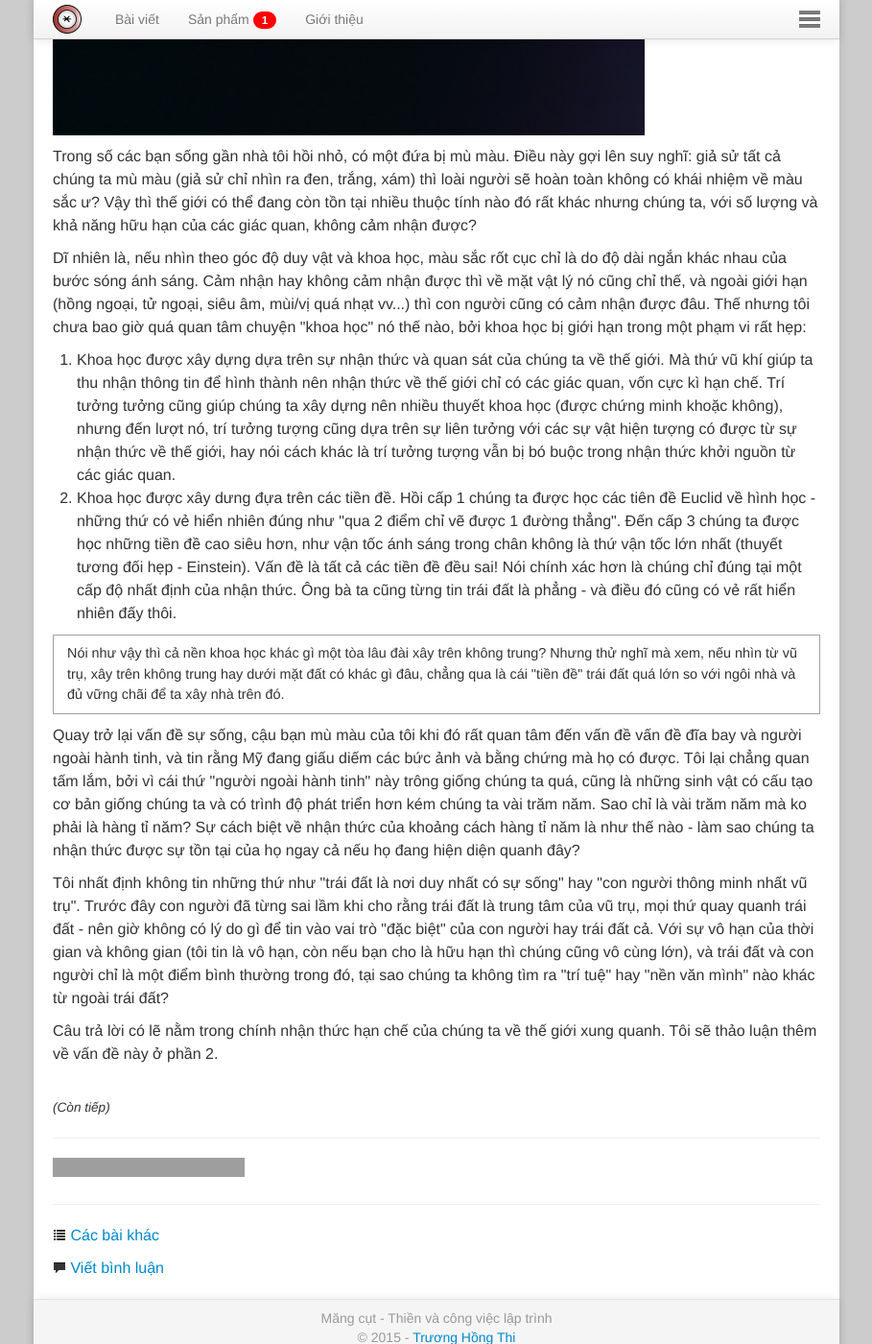
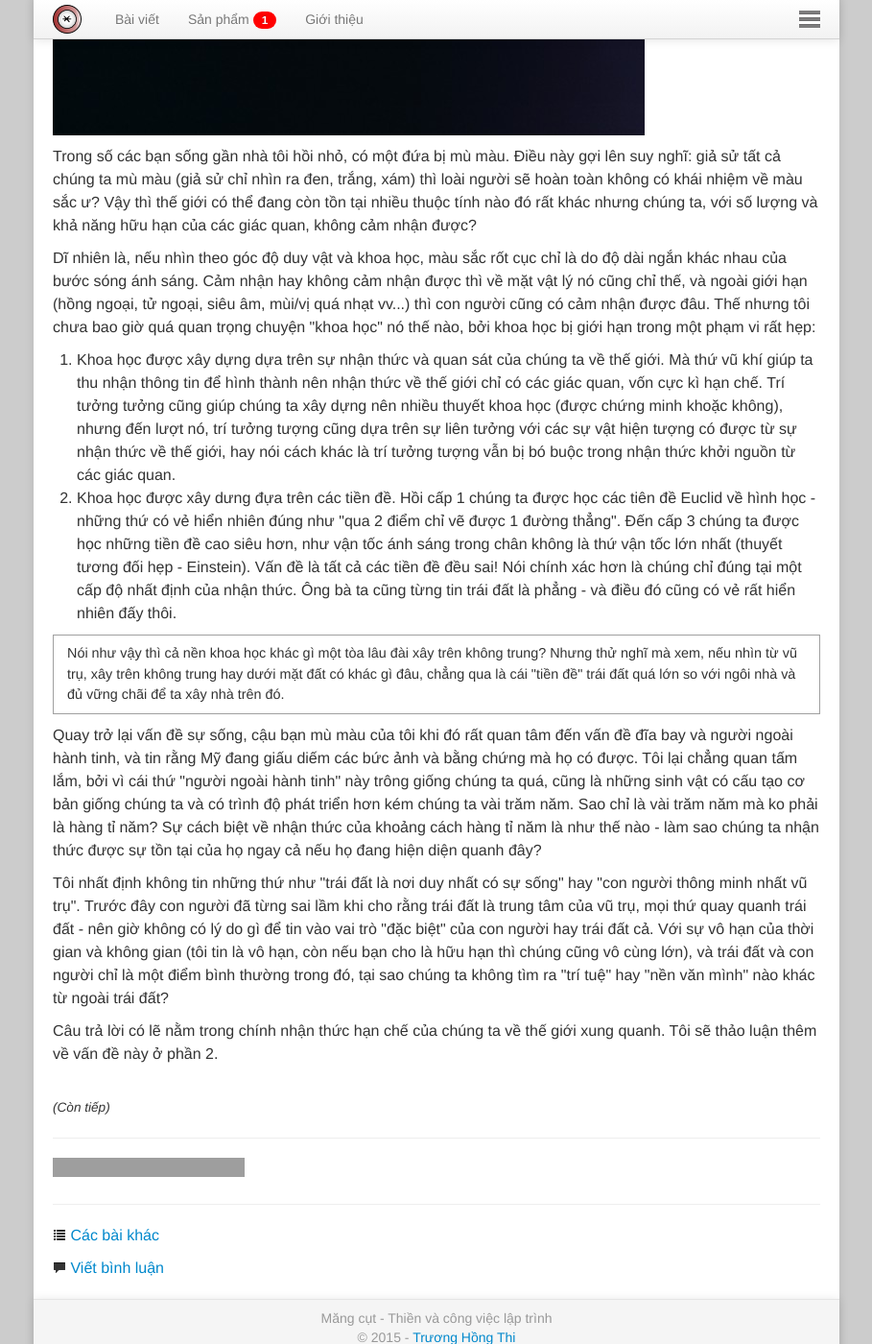
Before and after one commit to mangcut/mangcut.github.io, a Jekyll site: the page built from blog/_posts/2015-03-06-the-gioi-nhu-toi-hinh-dung-1.html, in a window 1280 px wide and 1400 px high, scrolled down 544 px. Shown: the whole window at 96% size, without its empty margins (185-1094 px from the left). Built offline with Jekyll 4.4.1, drawn with Linux system fonts in a browser that asks for light colours; nearby versions of some CDN libraries; comment, search, counter and statistics services are not loaded; grey boxes are pictures that could not be loaded.

Commit message:
fix typos

```diff
--- a/blog/_posts/2015-03-06-the-gioi-nhu-toi-hinh-dung-1.html
+++ b/blog/_posts/2015-03-06-the-gioi-nhu-toi-hinh-dung-1.html
@@ -19,7 +19,7 @@ excerpt: Hồi bé, có một dạo tôi rất sợ ngủ, bởi một liên tư
 
 <p>Trong số các bạn sống gần nhà tôi hồi nhỏ, có một đứa bị mù màu. Điều này gợi lên suy nghĩ: giả sử tất cả chúng ta mù màu (giả sử chỉ nhìn ra đen, trắng, xám) thì loài người sẽ hoàn toàn không có khái nhiệm về màu sắc ư? Vậy thì thế giới có thể đang còn tồn tại nhiều thuộc tính nào đó rất khác nhưng chúng ta, với số lượng và khả năng hữu hạn của các giác quan, không cảm nhận được?</p>
 
-<p>Dĩ nhiên là, nếu nhìn theo góc độ duy vật và khoa học, màu sắc rốt cục chỉ là do độ dài ngắn khác nhau của bước sóng ánh sáng. Cảm nhận hay không cảm nhận được thì về mặt vật lý nó cũng chỉ thế, và ngoài giới hạn (hồng ngoại, tử ngoại, siêu âm, mùi/vị quá nhạt vv...) thì con người cũng có cảm nhận được đâu. Thế nhưng tôi chưa bao giờ quá quan tâm chuyện "khoa học" nó thế nào, bởi khoa học bị giới hạn trong một phạm vi rất hẹp:</p>
+<p>Dĩ nhiên là, nếu nhìn theo góc độ duy vật và khoa học, màu sắc rốt cục chỉ là do độ dài ngắn khác nhau của bước sóng ánh sáng. Cảm nhận hay không cảm nhận được thì về mặt vật lý nó cũng chỉ thế, và ngoài giới hạn (hồng ngoại, tử ngoại, siêu âm, mùi/vị quá nhạt vv...) thì con người cũng có cảm nhận được đâu. Thế nhưng tôi chưa bao giờ quá quan trọng chuyện "khoa học" nó thế nào, bởi khoa học bị giới hạn trong một phạm vi rất hẹp:</p>
 
 <ol>
 <li>Khoa học được xây dựng dựa trên sự nhận thức và quan sát của chúng ta về thế giới. Mà thứ vũ khí giúp ta thu nhận thông tin để hình thành nên nhận thức về thế giới chỉ có các giác quan, vốn cực kì hạn chế. Trí tưởng tưởng cũng giúp chúng ta xây dựng nên nhiều thuyết khoa học (được chứng minh khoặc không), nhưng đến lượt nó, trí tưởng tượng cũng dựa trên sự liên tưởng với các sự vật hiện tượng có được từ sự nhận thức về thế giới, hay nói cách khác là trí tưởng tượng vẫn bị bó buộc trong nhận thức khởi nguồn từ các giác quan.</li>
@@ -27,7 +27,7 @@ excerpt: Hồi bé, có một dạo tôi rất sợ ngủ, bởi một liên tư
 </ol>
 <p class="note-bordered">Nói như vậy thì cả nền khoa học khác gì một tòa lâu đài xây trên không trung? Nhưng thử nghĩ mà xem, nếu nhìn từ vũ trụ, xây trên không trung hay dưới mặt đất có khác gì đâu, chẳng qua là cái "tiền đề" trái đất quá lớn so với ngôi nhà và đủ vững chãi để ta xây nhà trên đó.</p>
 
-<p>Quay trở lại vấn đề sự sống, cậu bạn mù màu của tôi khi đó rất quan tâm đến vấn đề vấn đề đĩa bay và người ngoài hành tinh, và tin rằng Mỹ đang giấu diếm các bức ảnh và bằng chứng mà họ có được. Tôi lại chẳng quan tấm lắm, bởi vì cái thứ "người ngoài hành tinh" này trông giống chúng ta quá, cũng là những sinh vật có cấu tạo cơ bản giống chúng ta và có trình độ phát triển hơn kém chúng ta vài trăm năm. Sao chỉ là vài trăm năm mà ko phải là hàng tỉ năm? Sự cách biệt về nhận thức của khoảng cách hàng tỉ năm là như thế nào - làm  sao chúng ta nhận thức được sự tồn tại của họ ngay cả nếu họ đang hiện diện quanh đây?</p>
+<p>Quay trở lại vấn đề sự sống, cậu bạn mù màu của tôi khi đó rất quan tâm đến vấn đề đĩa bay và người ngoài hành tinh, và tin rằng Mỹ đang giấu diếm các bức ảnh và bằng chứng mà họ có được. Tôi lại chẳng quan tấm lắm, bởi vì cái thứ "người ngoài hành tinh" này trông giống chúng ta quá, cũng là những sinh vật có cấu tạo cơ bản giống chúng ta và có trình độ phát triển hơn kém chúng ta vài trăm năm. Sao chỉ là vài trăm năm mà ko phải là hàng tỉ năm? Sự cách biệt về nhận thức của khoảng cách hàng tỉ năm là như thế nào - làm  sao chúng ta nhận thức được sự tồn tại của họ ngay cả nếu họ đang hiện diện quanh đây?</p>
 
 <p>Tôi nhất định không tin những thứ như "trái đất là nơi duy nhất có sự sống" hay "con người thông minh nhất vũ trụ". Trước đây con người đã từng sai lầm khi cho rằng trái đất là trung tâm của vũ trụ, mọi thứ quay quanh trái đất - nên giờ không có lý do gì để tin vào vai trò "đặc biệt" của con người hay trái đất cả. Với sự vô hạn của thời gian và không gian (tôi tin là vô hạn, còn nếu bạn cho là hữu hạn thì chúng cũng vô cùng lớn), và trái đất và con người chỉ là một điểm bình thường trong đó, tại sao chúng ta không tìm ra "trí tuệ" hay "nền văn mình" nào khác từ ngoài trái đất?</p>
 
```
